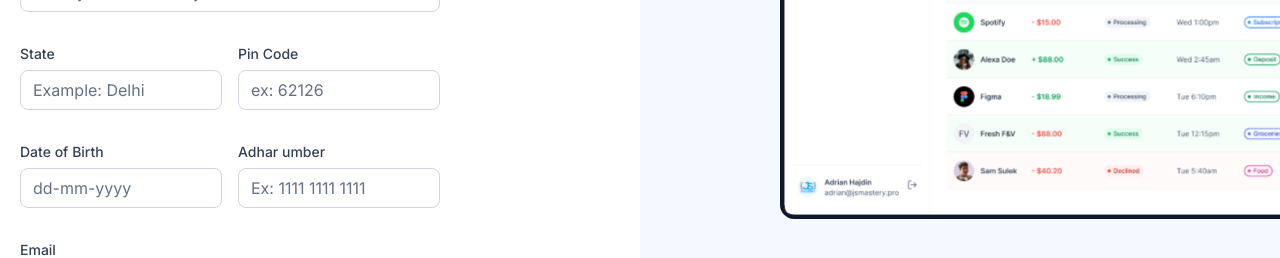
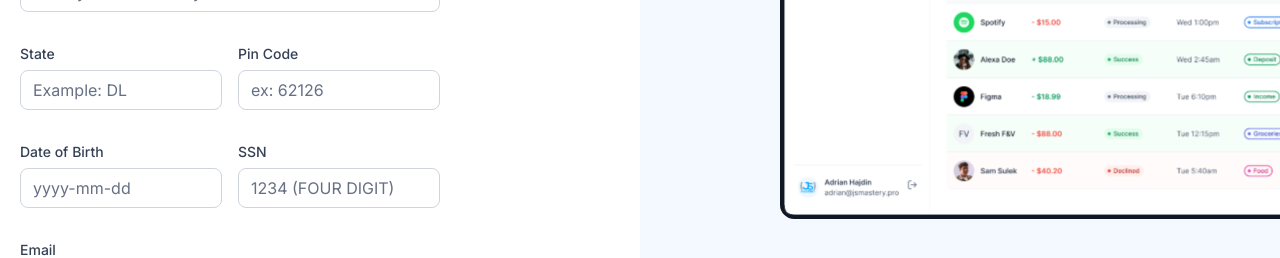
Before and after one commit to Shreyashdeep/banking-management-system, a Next.js app: page /sign-up in a window 1280 px wide. Shown: the part 456-714 px from the top of the page. Built offline with nearby package versions, Linux system fonts and the light colour scheme; what plaid would draw is missing.

Commit message:
update authform

```diff
--- a/components/Authform.tsx
+++ b/components/Authform.tsx
@@ -143,7 +143,7 @@
                       control={form.control}
                       name="state"
                       label="State"
-                      placeholder="Example: Delhi"
+                      placeholder="Example: DL"
                     />
                     <Custominput
                       control={form.control}
@@ -157,13 +157,13 @@
                       control={form.control}
                       name="dateOfBirth"
                       label="Date of Birth"
-                      placeholder="dd-mm-yyyy"
+                      placeholder="yyyy-mm-dd"
                     />
                     <Custominput
                       control={form.control}
                       name="ssn"
-                      label="Adhar umber"
-                      placeholder="Ex: 1111 1111 1111"
+                      label="SSN"
+                      placeholder="1234 (FOUR DIGIT) "
                     />
                   </div>
                 </>
```
